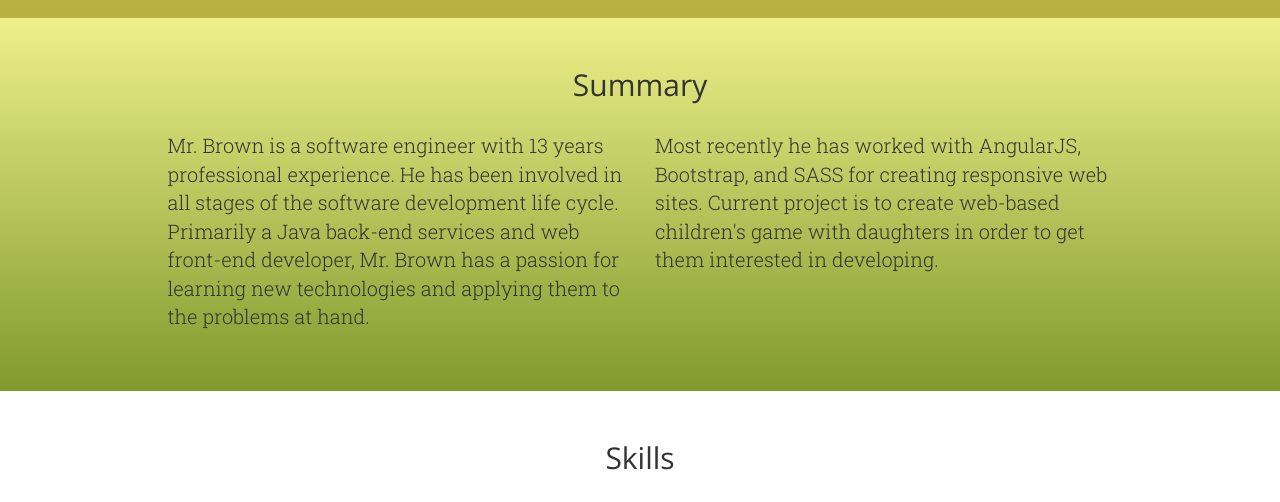
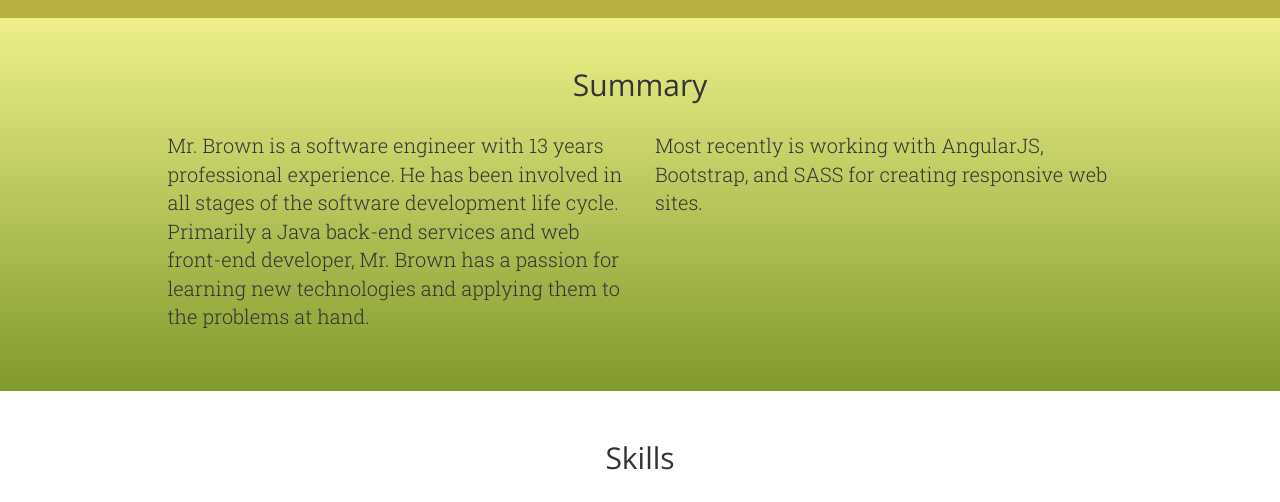
Before and after one commit to scottseeker/scott-brown-dev-site, a website: page client/index.html in a window 1280 px wide. Shown: the part 802-1304 px from the top of the page. Drawn offline with nearby package versions, Linux system fonts and the light colour scheme.

Commit message:
Changed Summary.

```diff
--- a/client/index.html
+++ b/client/index.html
@@ -64,7 +64,7 @@
       <h2>Summary</h2>
       <div class="row">
         <p class='col-md-5 col-md-offset-1'>Mr. Brown is a software engineer with 13 years professional experience. He has been involved in all stages of the software development life cycle. Primarily a Java back-end services and web front-end developer, Mr. Brown has a passion for learning new technologies and applying them to the problems at hand.</p>
-        <p class='col-md-5'>Most recently he has worked with AngularJS, Bootstrap, and SASS for creating responsive web sites.  Current project is to create web-based children's game with daughters in order to get them interested in developing.</p>
+        <p class='col-md-5'>Most recently is working with AngularJS, Bootstrap, and SASS for creating responsive web sites.  </p>
       </div>
 
     </div><!-- content container -->
```
